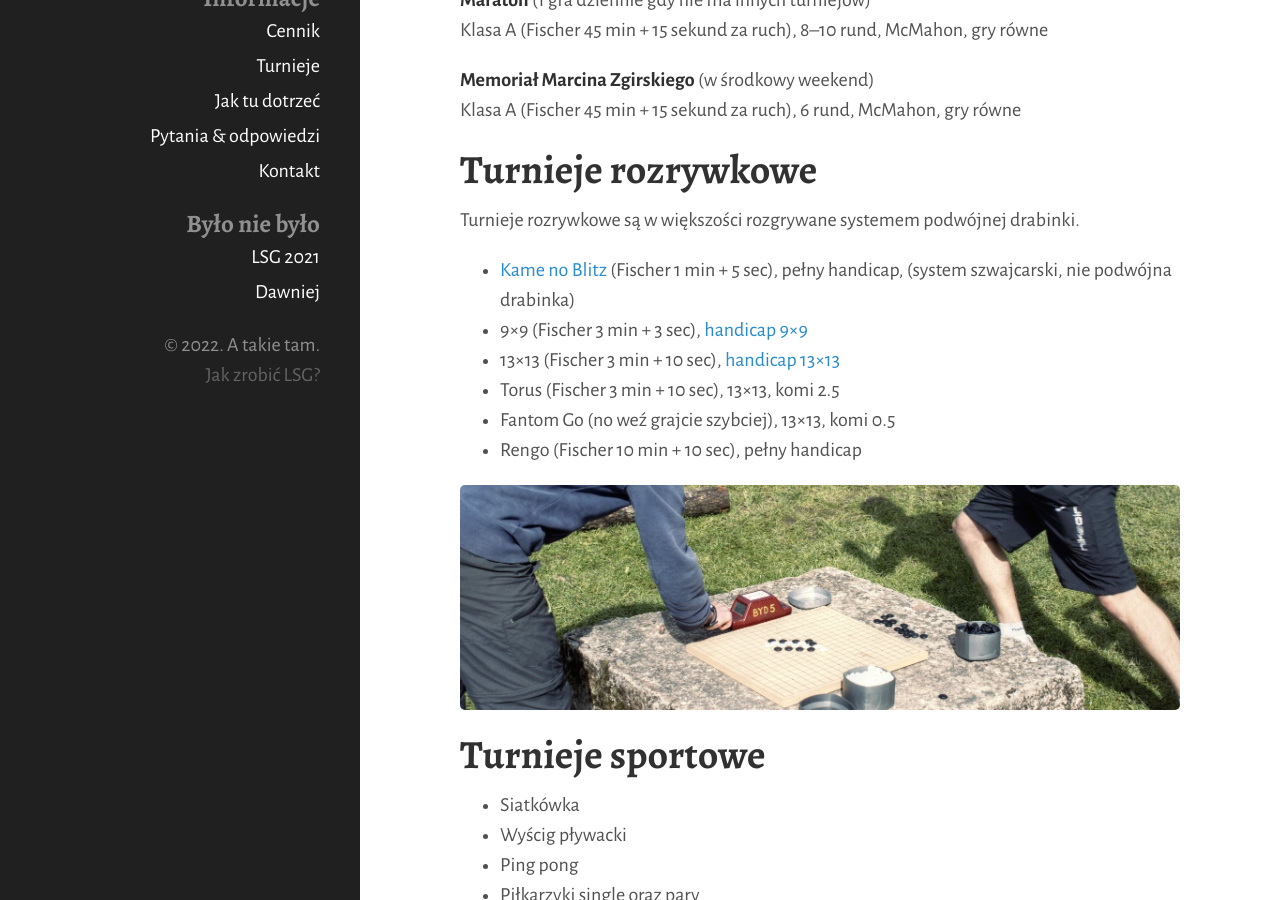
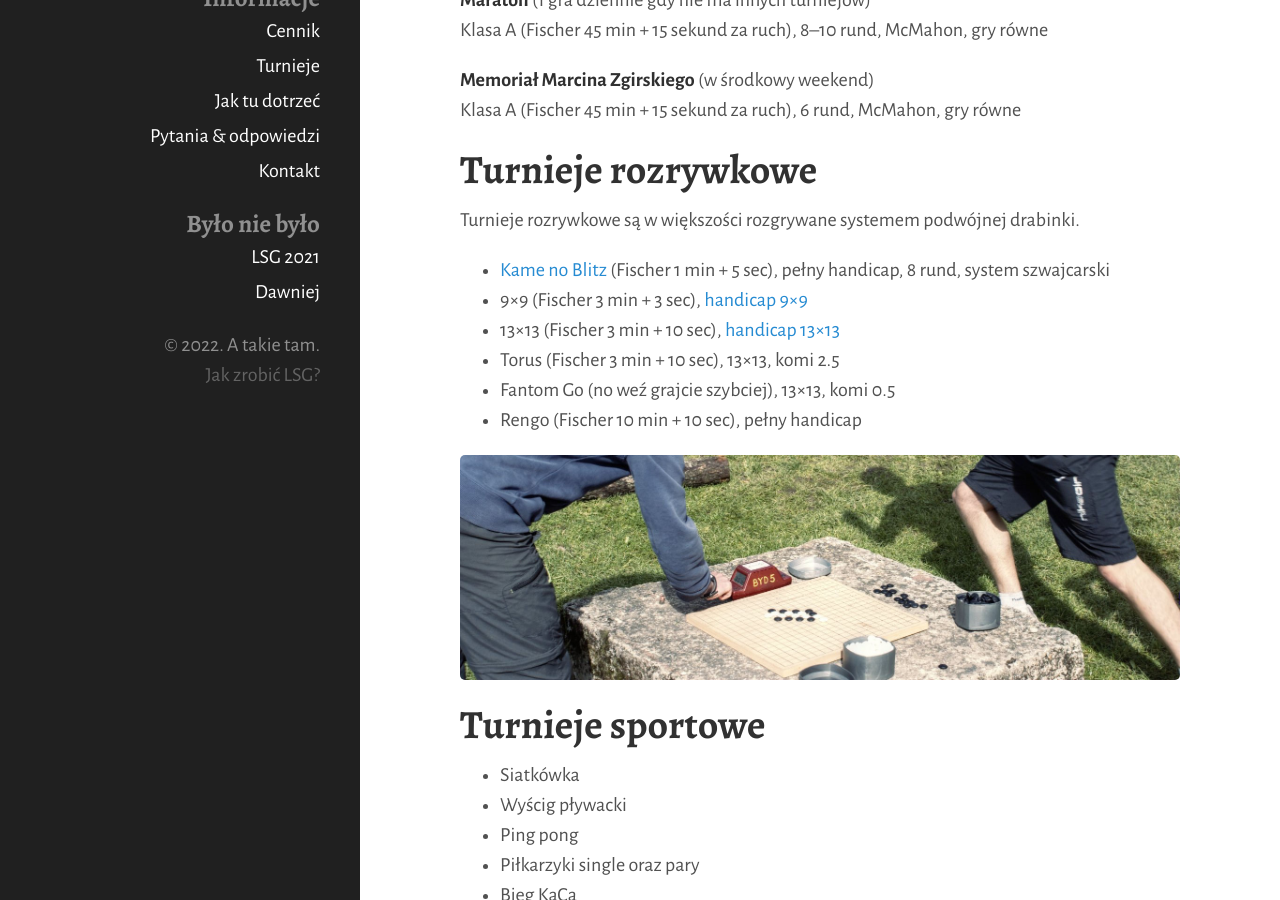
Before and after one commit to tasuki/lsg, a Jekyll site: the page built from turnieje.md, in a window 1280 px wide and 900 px high, scrolled down 462 px. Built offline with Jekyll 4.4.1, drawn with Linux system fonts in a browser that asks for light colours; nearby versions of some CDN libraries.

Commit message:
Kame no blitz final

```diff
--- a/turnieje.md
+++ b/turnieje.md
@@ -20,7 +20,7 @@ Klasa A (Fischer 45 min + 15 sekund za ruch), 6 rund, McMahon, gry równe
 
 Turnieje rozrywkowe są w większości rozgrywane systemem podwójnej drabinki.
 
-- [Kame no Blitz](https://docs.google.com/spreadsheets/d/1zbl8O6A_GIixd_r_cRVSRt_fwAvCIj6I1qBB_N_V7yk/edit) (Fischer 1 min + 5 sec), pełny handicap, (system szwajcarski, nie podwójna drabinka)
+- [Kame no Blitz](https://docs.google.com/spreadsheets/d/1zbl8O6A_GIixd_r_cRVSRt_fwAvCIj6I1qBB_N_V7yk/edit) (Fischer 1 min + 5 sec), pełny handicap, 8 rund, system szwajcarski
 - 9&times;9 (Fischer 3 min + 3 sec), [handicap 9&times;9](/public/handi/handi-9.pdf)
 - 13&times;13 (Fischer 3 min + 10 sec), [handicap 13&times;13](/public/handi/handi-13.pdf)
 - Torus (Fischer 3 min + 10 sec), 13&times;13, komi 2.5
```
